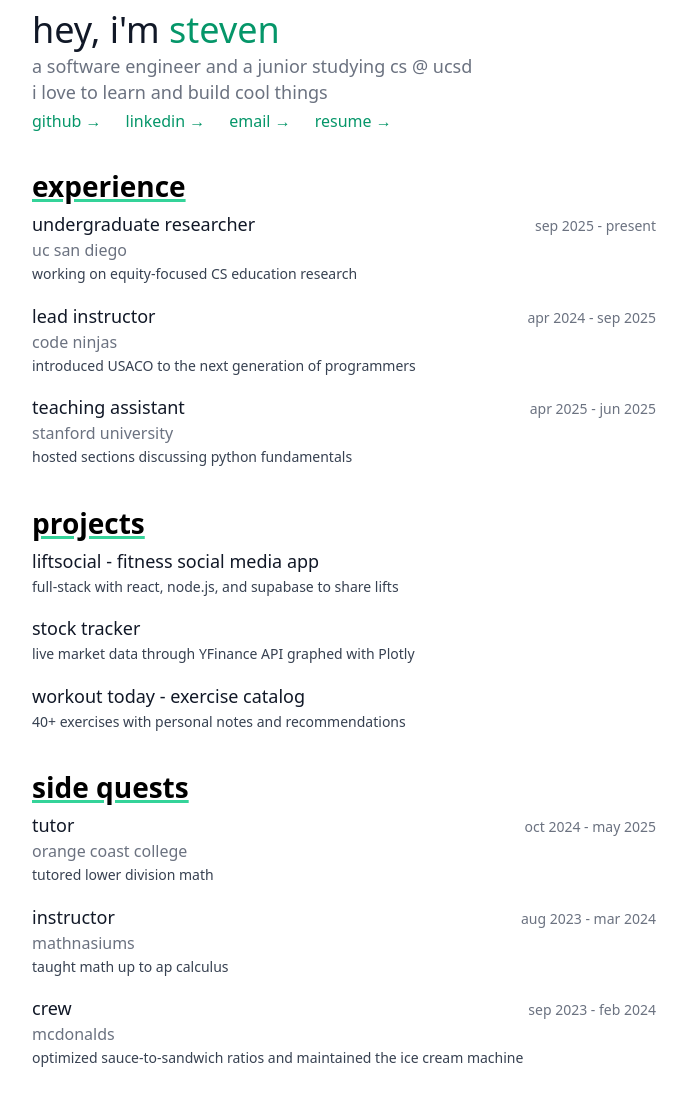
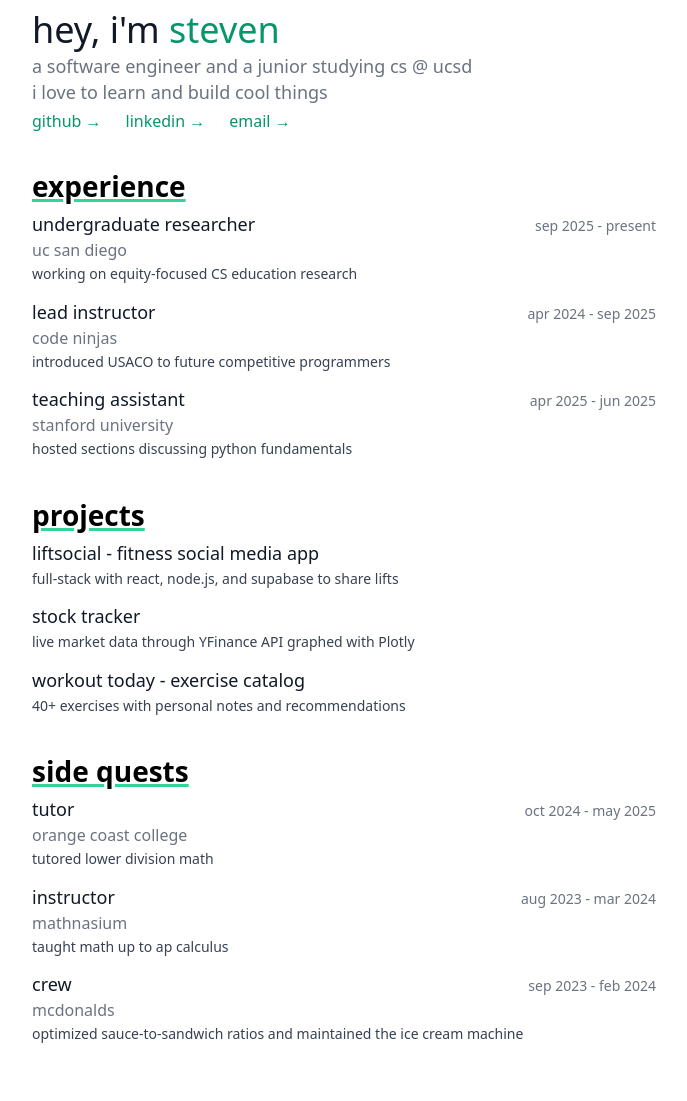
Before and after one commit to sbui056/personal-website, a website built with Vite: page index.html in a window 1280 px wide. Shown: the part 269-1370 px from the top of the page, without its empty margins (296-983 px from the left). Built offline with nearby package versions, Linux system fonts and the light colour scheme; some packages are replaced by stand-ins of ours.

Commit message:
fix typos and spacing

```diff
--- a/index.html
+++ b/index.html
@@ -36,9 +36,10 @@
         <a href="mailto:sbui056@gmail.com">
           email →
         </a>
-        <a href="/Steven_Bui_Resume.pdf" target="_blank">
+        <!--<a href="/Steven_Bui_Resume.pdf" target="_blank">
           resume →
         </a>
+        -->
       </div>
     </header>
 
@@ -64,7 +65,7 @@
           </div>
           <p class="item-company">code ninjas</p>
           <p class="item-description">
-            introduced USACO to the next generation of programmers
+            introduced USACO to future competitive programmers
           </p>
         </div>
 
@@ -136,7 +137,7 @@
             <h3>instructor</h3>
             <span class="item-date">aug 2023 - mar 2024</span>
           </div>
-          <p class="item-company">mathnasiums</p>
+          <p class="item-company">mathnasium</p>
           <p class="item-description">
             taught math up to ap calculus
           </p>
--- a/package.json
+++ b/package.json
@@ -31,7 +31,7 @@
     "rollup": "^3.29.4",
     "tailwindcss": "^3.4.0",
     "typescript": "^5.8.3",
-        "vite": "^4.5.0"
+    "vite": "^4.5.0"
   },
   "dependencies": {
     "@vercel/analytics": "^1.5.0"
--- a/src/main.ts
+++ b/src/main.ts
@@ -19,3 +19,6 @@ if (savedTheme === 'dark') {
 }
 
 themeToggle?.addEventListener('click', toggleTheme)
+
+import { inject } from '@vercel/analytics';
+inject();
--- a/src/style.css
+++ b/src/style.css
@@ -138,11 +138,11 @@ body.dark {
   color: #f9fafb;
 }
 
-/* Experience and Projects items */
+/* Section items */
 .items {
   display: flex;
   flex-direction: column;
-  gap: 1rem;
+  gap: 0.75rem;
 }
 
 .item {
@@ -193,7 +193,7 @@ body.dark {
   color: #d1d5db;
 }
 
-/* Custom scrollbar */
+/* Scrollbar */
 ::-webkit-scrollbar {
   width: 6px;
 }
```
